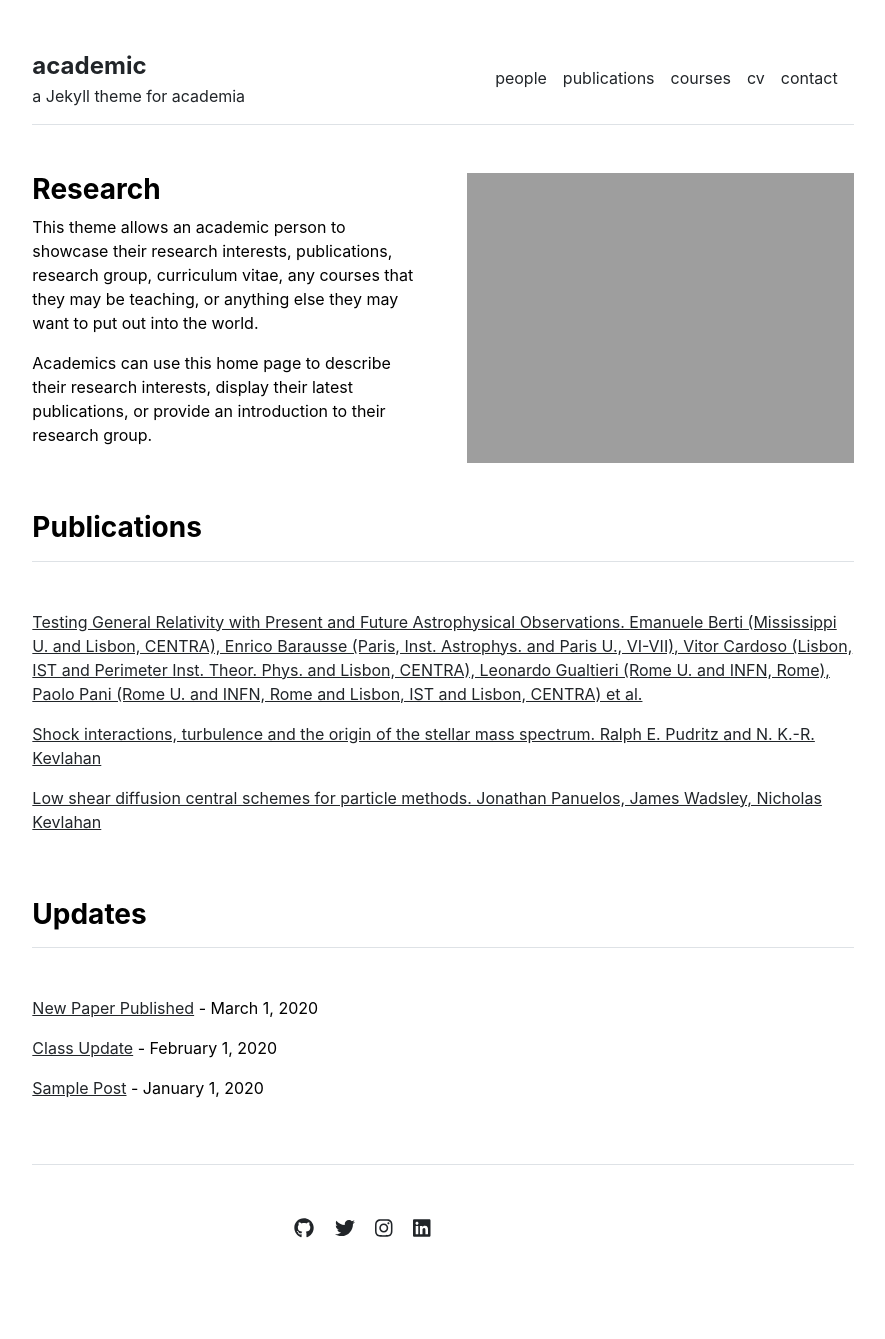
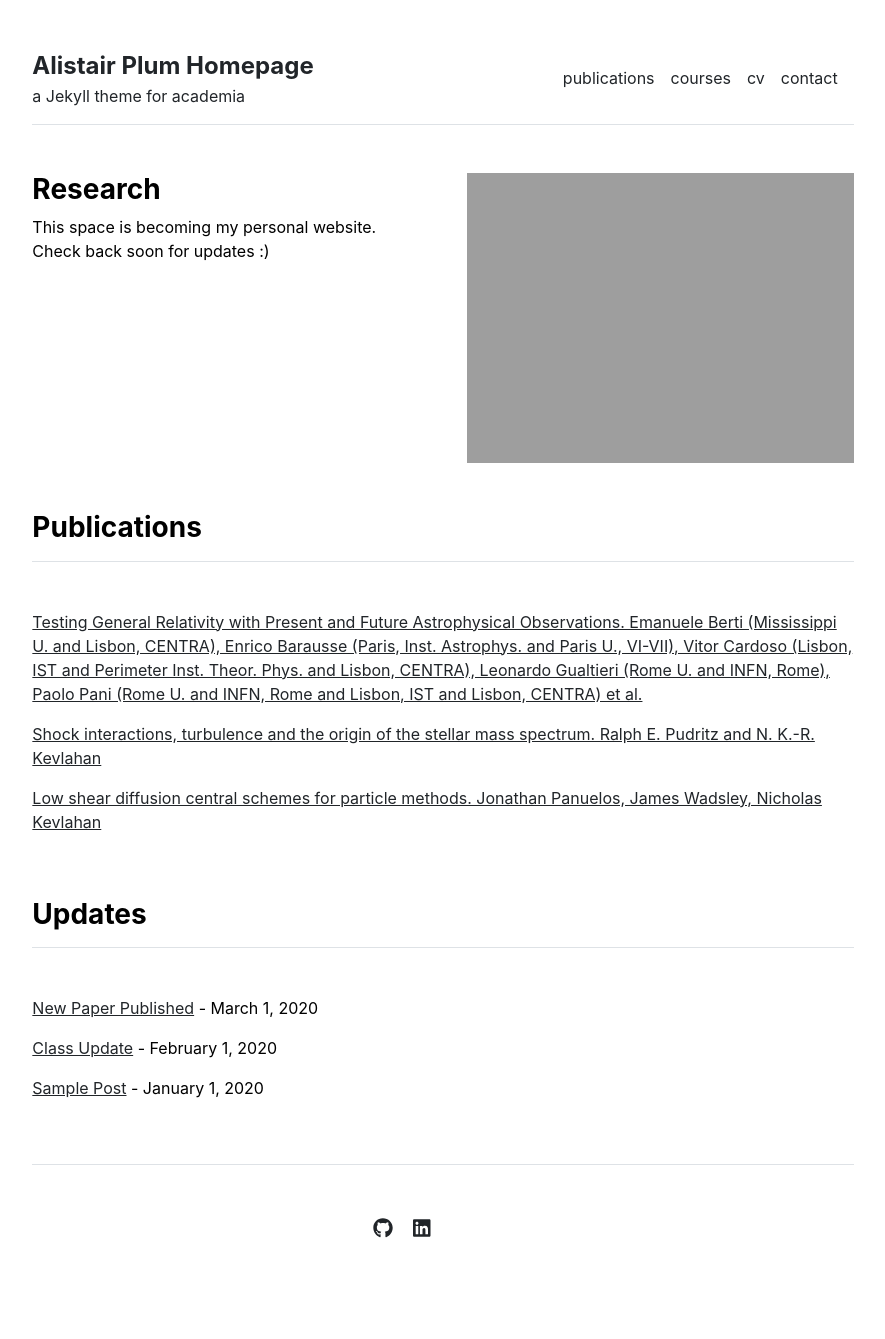
Before and after one commit to plumaj/plumaj.github.io, a Jekyll site: the page built from index.md, in a window 1280 px wide. Shown: the whole page, without its empty margins (197-1082 px from the left). Built offline with Jekyll 4.4.1, drawn with Linux system fonts in a browser that asks for light colours.

Commit message:
exploring new template 1

```diff
--- a/_config.yml
+++ b/_config.yml
@@ -1,4 +1,4 @@
-url: "" # the base hostname & protocol for your site, e.g. http://example.com
+url: "http://ajplum.com" # the base hostname & protocol for your site, e.g. http://example.com
 baseurl: "" # the subpath of your site, e.g. /blog
-title: "academic" # the name of your site, e.g. ACME Corp.
+title: "Alistair Plum Homepage" # the name of your site, e.g. ACME Corp.
 description: "a Jekyll theme for academia"
--- a/index.md
+++ b/index.md
@@ -3,6 +3,4 @@
 title: "Home"
 ---
 
-This theme allows an academic person to showcase their research interests, publications, research group, curriculum vitae, any courses that they may be teaching, or anything else they may want to put out into the world.
-
-Academics can use this home page to describe their research interests, display their latest publications, or provide an introduction to their research group.
+This space is becoming my personal website. Check back soon for updates :)
--- a/people.md
+++ /dev/null
@@ -1,4 +0,0 @@
----
-layout: people
-title: "People"
----
```
Also changed, not shown: _data/settings.yml (+4 -10 lines), people/graduate-student.md (deleted, +0 -18 lines), people/lab-technician.md (deleted, +0 -18 lines), people/primary-investigator.md (deleted, +0 -18 lines), CHANGELOG.md (deleted), 4 other files.
